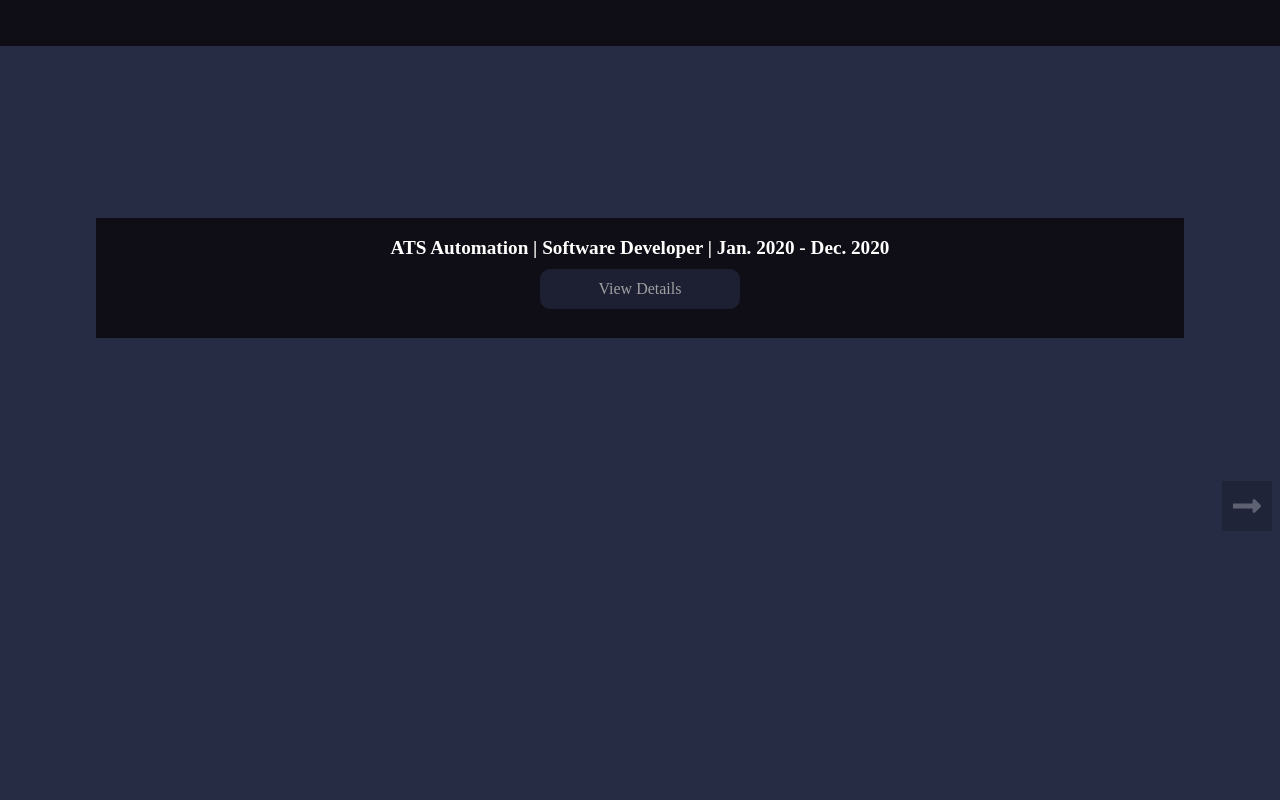
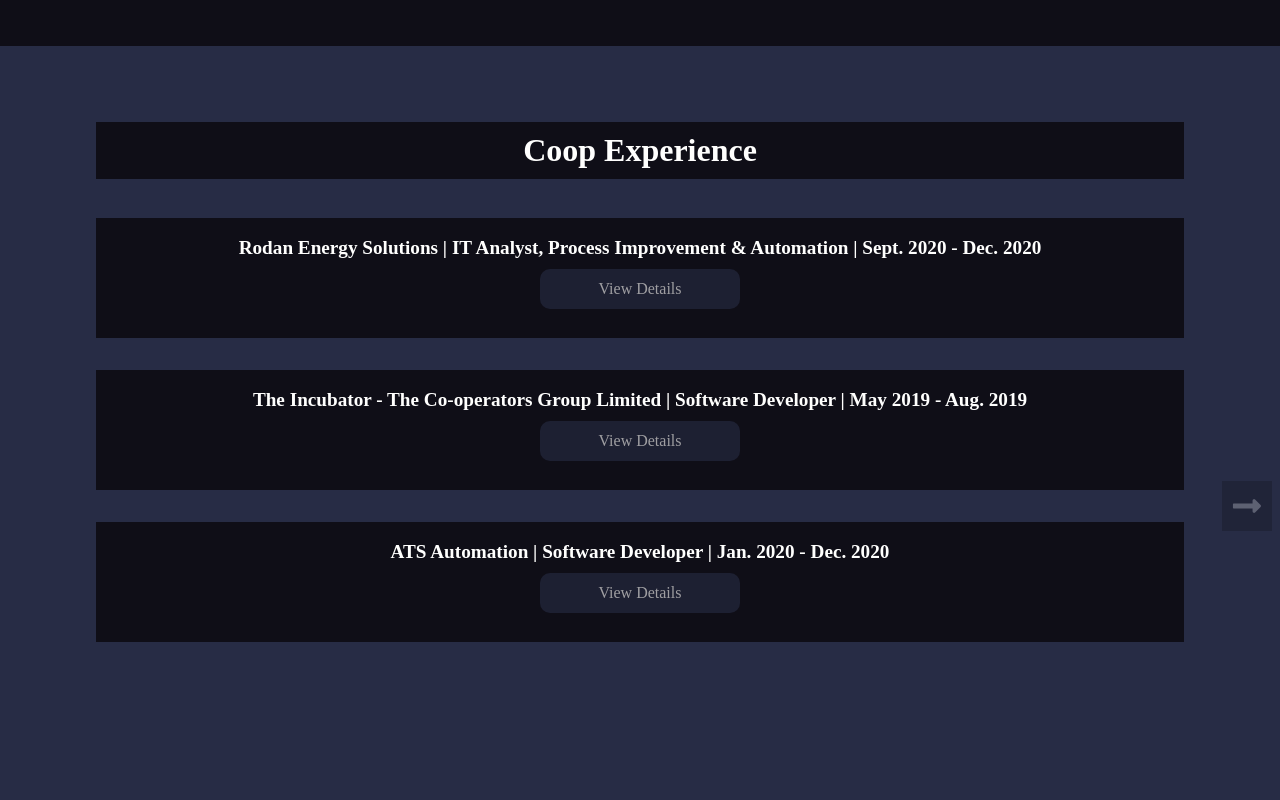
Before and after one commit to AbdulBaseetShabi/AbdulBaseetShabi.github.io, a React (Create React App) app: page / in a window 1280 px wide. Shown: the part 1740-2540 px from the top of the page. Built offline with nearby package versions, Linux system fonts and the light colour scheme.

Commit message:
page animation, populated data

```diff
--- a/src/routes/experiences/experiences.js
+++ b/src/routes/experiences/experiences.js
@@ -1,5 +1,192 @@
 import React from "react";
 import "./experiences.css";
+
+const COOPS = [
+  {
+    company: "Rodan Energy Solutions",
+    date_from: "Sept. 2020",
+    date_to: "Dec. 2020",
+    title: "IT Analyst, Process Improvement & Automation",
+    location: "Virtual",
+    tools_and_technologies: ["Git", "Azure Devops", "Visual Studio", "Excel"],
+    languages_and_frameworks: [
+      "HTML",
+      "CSS",
+      "JavaScript",
+      "NodeJS",
+      "VBA",
+      "Python",
+    ],
+    summary: [],
+    type: "coop",
+  },
+  {
+    company: "The Incubator - The Co-operators Group Limited",
+    date_from: "May 2019",
+    date_to: "Aug. 2019",
+    title: "Software Developer",
+    location: "Waterloo, ON, Canada",
+    tools_and_technologies: ["Git", "Atlassian", "Visual Studio", "MongoDB"],
+    languages_and_frameworks: [
+      "HTML",
+      "CSS",
+      "JavaScript",
+      "Angular",
+      "NodeJS",
+    ],
+    summary: [],
+    type: "coop",
+  },
+  {
+    company: "ATS Automation",
+    date_from: "Jan. 2020",
+    date_to: "Dec. 2020",
+    title: "Software Developer",
+    location: "Waterloo, ON, Canada",
+    tools_and_technologies: ["SVN", "Atlassian", "Visual Studio", "SSMS"],
+    languages_and_frameworks: [
+      "HTML",
+      "CSS",
+      "JavaScript",
+      "AngularJS",
+      "C#",
+      "SQL",
+    ],
+    summary: [],
+    type: "coop",
+  },
+];
+
+const WORK = [
+  {
+    company: "Mathematics and Statistics Support - WLU",
+    date_from: "Jan. 2019",
+    date_to: "April 2021",
+    title: "Peer Tutor/Mentor",
+    location: "Waterloo, ON, Canada",
+    main_skills: ["Communication", "Punctuality", "Knowledgeable", "Patience"],
+    summary: [],
+    type: "work",
+  },
+  {
+    company: "Science Department - WLU",
+    date_from: "Sept. 2019",
+    date_to: "April 2021",
+    title: "Instructional Assistant",
+    location: "Waterloo, ON, Canada",
+    main_skills: ["Communication", "Punctuality", "Knowledgeable", "Patience"],
+    summary: [],
+    type: "work",
+  },
+  {
+    company: "Mathematics Department - WLU",
+    date_from: "Sept. 2018",
+    date_to: "Dec. 2019",
+    title: "Proctor and Marker",
+    location: "Waterloo, ON, Canada",
+    main_skills: [
+      "Attention to Details",
+      "Punctuality",
+      "Knowledgeable",
+      "Patience",
+    ],
+    summary: [],
+    type: "work",
+  },
+  {
+    company: "Teaching and Learning - WLU",
+    date_from: "May 2018",
+    date_to: "Sept. 2018",
+    title: "Headstart Ambassador",
+    location: "Waterloo, ON, Canada",
+    main_skills: [
+      "Communication",
+      "Team Work",
+      "Punctuality",
+      "Knowledgeable",
+      "Patience",
+      "Leadership"
+    ],
+    summary: [],
+    type: "work",
+  },
+];
+
+const VOLUNTEER = [
+  {
+    company: "Student Union - WLU",
+    date_from: "May 2019",
+    date_to: "April 2020",
+    title: "Icebreaker",
+    location: "Waterloo, ON, Canada",
+    main_skills: [
+      "Communication",
+      "Team Work",
+      "Punctuality",
+      "Knowledgeable",
+      "Patience",
+      "Leadership"
+    ],
+    summary: [
+    ],
+    type: "volunteer",
+  },
+  {
+    company: "Laurier International - WLU",
+    date_from: "June 2018",
+    date_to: "April 2019",
+    title: "Global Engagement Student Ambassador",
+    location: "Waterloo, ON, Canada",
+    main_skills: [
+      "Communication",
+      "Team Work",
+      "Punctuality",
+      "Knowledgeable",
+      "Patience",
+      "Leadership"
+    ],
+    summary: [
+    ],
+    type: "volunteer",
+  },
+  {
+    company: "Laurier Computing Society - WLU",
+    date_from: "May 2020",
+    date_to: "April 2021",
+    title: "President",
+    location: "Waterloo, ON, Canada",
+    main_skills: [
+      "Communication",
+      "Team Work",
+      "Punctuality",
+      "Knowledgeable",
+      "Patience",
+      "Leadership"
+    ],
+    summary: [
+    ],
+    type: "volunteer",
+  }
+  ,
+  {
+    company: "Laurier Data Science Society - WLU",
+    date_from: "Sept. 2020",
+    date_to: "April 2021",
+    title: "Web Master",
+    location: "Waterloo, ON, Canada",
+    main_skills: [
+      "Communication",
+      "Team Work",
+      "Punctuality",
+      "Knowledgeable",
+      "Patience",
+      "Leadership"
+    ],
+    summary: [
+    ],
+    type: "volunteer",
+  }
+];
 
 function Arrow(props) {
   let rotation = "0deg";
@@ -68,12 +255,14 @@
           width: "70%",
         }}
       >
-        <div id="details-summary" style={{padding: "2rem"}}>
+        <div id="details-summary" style={{ padding: "2rem" }}>
           <label style={{ display: "inline-block", width: "100%" }}>
-            <span style={{ fontWeight: "bold", margin: "0.5rem" }}>Location: </span>
+            <span style={{ fontWeight: "bold", margin: "0.5rem" }}>
+              Location:{" "}
+            </span>
             {details.location}
           </label>
-          {props.type === "coop" || true ? (
+          {details.type === "coop" ? (
             <div style={{ width: "100%", margin: "0.5rem" }}>
               <label style={{ display: "inline-block", width: "100%" }}>
                 <span style={{ fontWeight: "bold" }}>
@@ -81,7 +270,13 @@
                 </span>
                 {details.tools_and_technologies.join(", ")}
               </label>
-              <label style={{ display: "inline-block", width: "100%", margin: "0.5rem 0" }}>
+              <label
+                style={{
+                  display: "inline-block",
+                  width: "100%",
+                  margin: "0.5rem 0",
+                }}
+              >
                 <span style={{ fontWeight: "bold" }}>
                   Langauges and Frameworks:{" "}
                 </span>
@@ -89,15 +284,22 @@
               </label>
             </div>
           ) : (
-            <label style={{ display: "inline-block", width: "100%" }}>
+            <label
+              style={{
+                display: "inline-block",
+                width: "100%",
+                margin: "0.5rem",
+              }}
+            >
               <span style={{ fontWeight: "bold" }}>Main Skills: </span>
+              {details.main_skills.join(", ")}
             </label>
           )}
           <div
             style={{
               width: "50%",
-              margin: "0 auto",
-              padding: "10px 0",
+              margin: "5px auto",
+              padding: "3px 0",
               borderTop: "4px solid #272C45",
               borderBottom: "4px solid #272C45",
             }}
@@ -107,14 +309,21 @@
                 display: "inline-block",
                 width: "100%",
                 textAlign: "center",
+                fontWeight: "bold",
               }}
             >
-              Summary
+              SUMMARY
             </label>
           </div>
-          <p>{details.summary}</p>
+          {details.summary.map((text, index) => {
+            return (
+              <p style={{ margin: "0.5rem" }} key={index}>
+                {text}
+              </p>
+            );
+          })}
         </div>
-        <div style={{ position: "absolute", bottom: "20px", width: "100%" }}>
+        <div style={{ position: "absolute", bottom: "20px", width: "100%"}}>
           <DetailButton showDetails={props.closeDetails} text="Close" />
         </div>
       </div>
@@ -143,33 +352,35 @@
   );
 }
 
-function Coop(props) {
-  let text = [
-    {
-      company: "ATS Automation",
-      date_from: "Jan. 2020",
-      date_to: "Dec. 2020",
-      title: "Software Developer",
-      location: "Waterloo, ON, Canada",
-      tools_and_technologies: ["SVN", "Atlassian", "Visual Studio", "SSMS"],
-      languages_and_frameworks: [
-        "HTML",
-        "CSS",
-        "JavaScript",
-        "AngularJS",
-        "C#",
-        "SQL",
-      ],
-      summary:
-        "I worked with a relatively small team on a web application project used to measure and montior production for factories, who mass produce.",
-    },
-  ];
-  return (
-    <div id="coops">
-      {text.map((x) => {
-        x.type = "coop";
+function DisplayedExperience(props) {
+  let type = props.experience[0].type;
   return (
     <div>
+      <div style={{ position: "relative", width: "100%" }}>
+        <label
+          style={{
+            display: "inline-block",
+            width: "100%",
+            textAlign: "center",
+            fontWeight: "bold",
+            fontSize: "2rem",
+            margin: "0 auto",
+            backgroundColor: "#0f0e17",
+            padding: "10px 0",
+            position: "absolute",
+            top: "-6rem",
+          }}
+        >
+          {type === "coop"
+            ? "Coop Experience"
+            : type === "work"
+            ? "Work Experience"
+            : "Volunteer Experience"}
+        </label>
+      </div>
+      {props.experience.map((x, index) => {
+        return (
+          <div key={index} style={{ position: "relative" }}>
             <ExperienceCard showDetails={props.showDetails} details={x} />
           </div>
         );
@@ -183,7 +394,7 @@
     super(props);
     this.state = {
       current_page: 0,
-      changed_page: 0,
+      changed_page: -1,
       show_details: false,
       details: null,
     };
@@ -193,6 +404,8 @@
 
   changePage(inc_or_dec) {
     this.setState((prevState) => {
+      let element = document.getElementById("slide");
+      element.classList.remove(inc_or_dec === 1 ? "enter-left" : "enter-right");
       return {
         current_page: prevState.current_page + inc_or_dec,
         changed_page: inc_or_dec,
@@ -211,11 +424,7 @@
       this.state.current_page === this.max - 1 ? "hidden" : "visible";
     let current_page = this.state.current_page;
     let animate_slideshow =
-      this.state.changed_page === 0
-        ? ""
-        : this.state.changed_page === 1
-        ? "enter-left"
-        : "enter-right";
+      this.state.changed_page === 1 ? "enter-left" : "enter-right";
     return (
       <div id="experiences" className="page">
         <div id="slide-show">
@@ -243,23 +452,31 @@
           >
             <Arrow direction="right" />
           </div>
-
-          {current_page === 0 ? (
           <div
+            id="slide"
             className={animate_slideshow}
             style={{ width: "85%", margin: "0 auto", height: "80%" }}
           >
-              <Coop showDetails={this.showDetails} />
-            </div>
+            {current_page === 0 ? (
+              <DisplayedExperience
+                showDetails={this.showDetails}
+                experience={COOPS}
+              />
             ) : null}
             {current_page === 1 ? (
-            <div
-              className={animate_slideshow}
-              style={{ width: "85%", margin: "0 auto", height: "80%" }}
-            >
-              <Coop stuff="2" />
+              <DisplayedExperience
+                showDetails={this.showDetails}
+                experience={WORK}
+              />
+            ) : null}
+            {current_page === 2 ? (
+              <DisplayedExperience
+                showDetails={this.showDetails}
+                experience={VOLUNTEER}
+              />
+            ) : null}
           </div>
-          ) : null}
+
           {this.state.show_details ? (
             <DetailsCard
               details={this.state.details}
```
Lines whose indentation alone changed are shown as unchanged.
